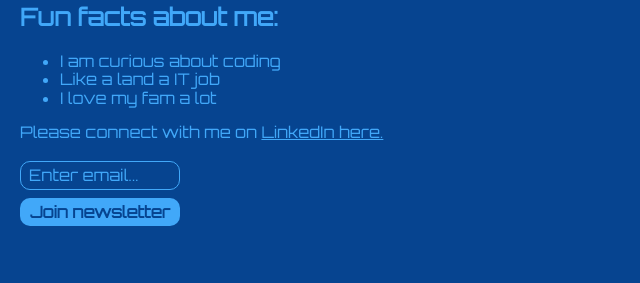
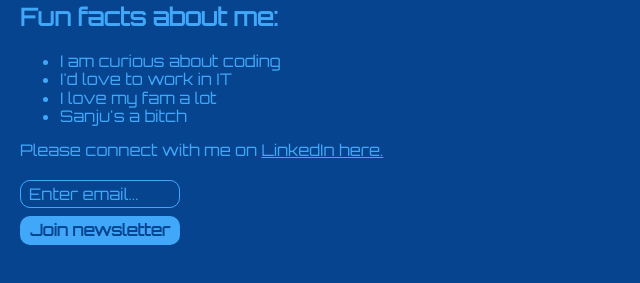
Before and after one commit to bobby-99/sample-portfolio, a website built with Vite: page index.html in a window 1280 px wide. Shown: the part 313-596 px from the top of the page, without its empty margins (0-640 px from the left). Built offline with nearby package versions, Linux system fonts and the light colour scheme; a web font is replaced by a local one.

Commit message:
fix & update index.html

```diff
--- a/index.html
+++ b/index.html
@@ -18,8 +18,9 @@
     <h2>Fun facts about me:</h2>
     <ul>
       <li>I am curious about coding</li>
-      <li>Like a land a IT job</li>
+      <li>I'd love to work in IT</li>
       <li>I love my fam a lot</li>
+      <li>Sanju's a bitch</li>
     </ul>
     <p>
       Please connect with me on
```
